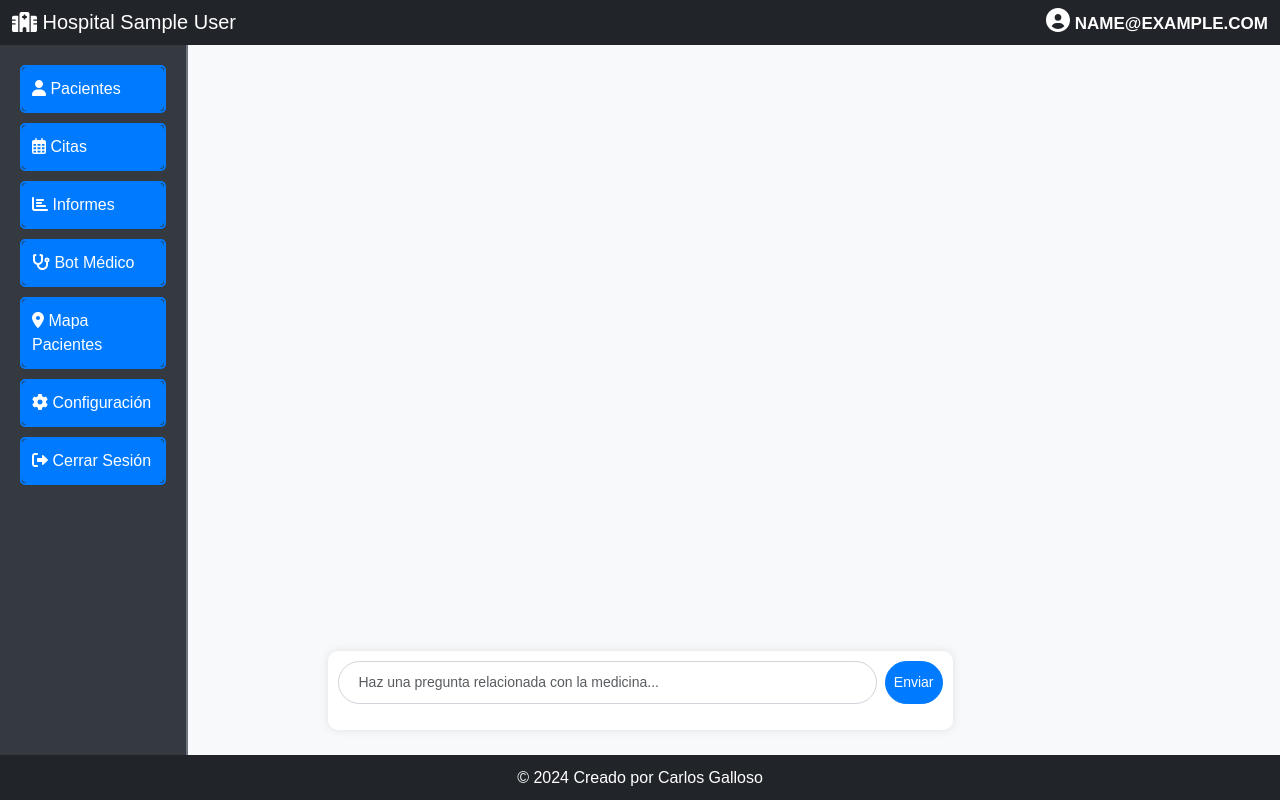
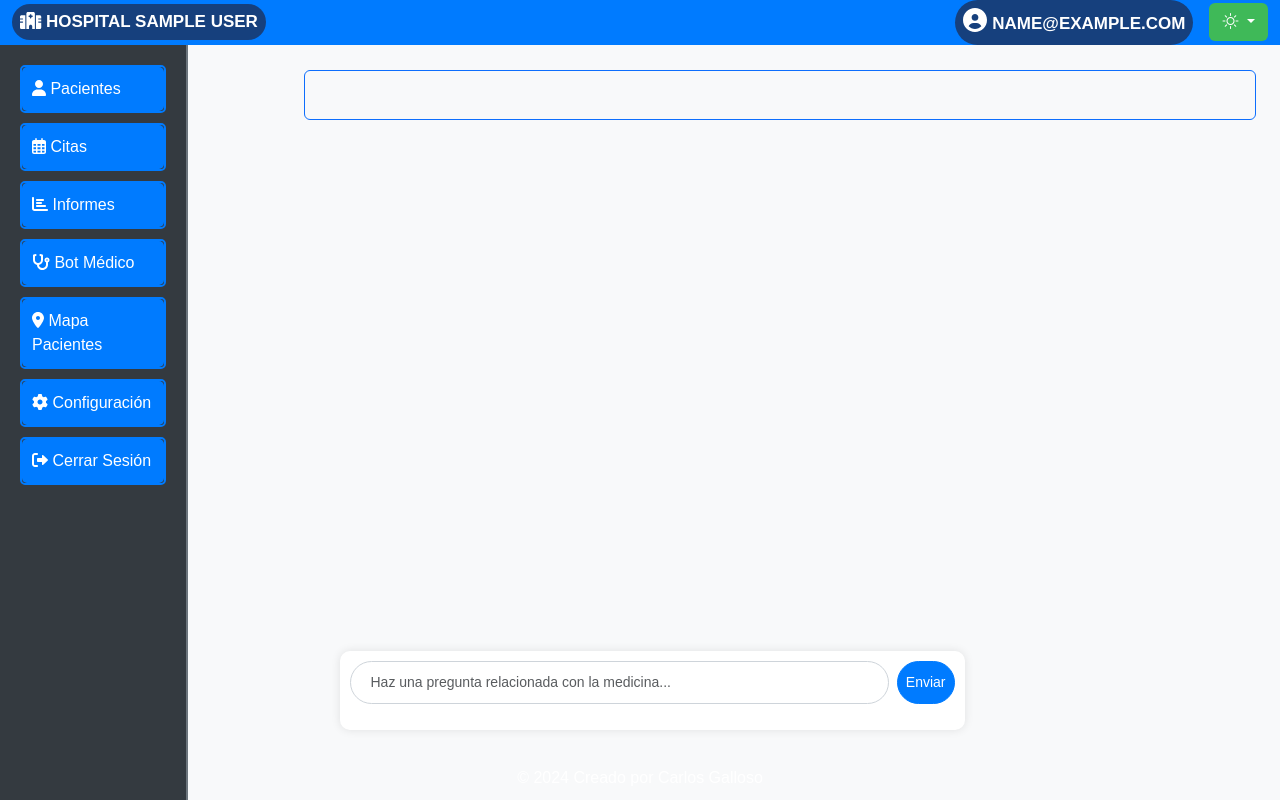
Before and after one commit to CarlosGM28/control_pacientes, a Flask app: page /medico_bot in a window 1280 px wide. Run offline with Flask 3, Linux system fonts and the light colour scheme; the visitor is signed in with stand-in values (Sample User, id 1); data that the repository does not hold is empty; some libraries are stand-ins or nearby versions.

Commit message:
Update ia_medic.html

```diff
--- a/templates/vistas/ia_medic.html
+++ b/templates/vistas/ia_medic.html
@@ -1,18 +1,26 @@
 <!DOCTYPE html>
-<html lang="es">
+<html lang="es" data-bs-theme="auto">
 <head>
     <meta charset="UTF-8">
     <meta name="viewport" content="width=device-width, initial-scale=1.0">
     <title>Registro Personal Médico-Hospital</title>
  <!-- Bootstrap CSS -->
  <link href="https://cdn.jsdelivr.net/npm/bootstrap@5.3.0-alpha1/dist/css/bootstrap.min.css" rel="stylesheet">
+ <link href="https://cdn.jsdelivr.net/npm/bootstrap@5.3.3/dist/css/bootstrap.min.css" rel="stylesheet" integrity="sha384-QWTKZyjpPEjISv5WaRU9OFeRpok6YctnYmDr5pNlyT2bRjXh0JMhjY6hW+ALEwIH" crossorigin="anonymous">
+
  <!-- Font Awesome -->
  <link href="https://cdnjs.cloudflare.com/ajax/libs/font-awesome/6.0.0-beta3/css/all.min.css" rel="stylesheet">
  <!-- DataTables CSS -->
  <link rel="stylesheet" type="text/css" href="https://cdn.datatables.net/1.11.5/css/jquery.dataTables.css">
+ <link rel="stylesheet" href="https://cdnjs.cloudflare.com/ajax/libs/animate.css/4.1.1/animate.min.css">
+ <link href="https://cdnjs.cloudflare.com/ajax/libs/bootstrap-icons/1.4.1/font/bootstrap-icons.min.css" rel="stylesheet">
+<link rel="stylesheet" href="https://cdnjs.cloudflare.com/ajax/libs/font-awesome/5.15.3/css/all.min.css">
+
  <!-- CSS personalizado -->
+ <link rel="stylesheet" href="{{ url_for('static', filename='css/custom-theme.css') }}">
+ <link rel="stylesheet" href="{{ url_for('static', filename='css/theme_dark.css') }}">
+ <link rel="stylesheet" href="{{ url_for('static', filename='css/personal.css') }}">
  <link rel="stylesheet" href="{{ url_for('static', filename='css/principal.css') }}">
-    <link rel="stylesheet" href="{{ url_for('static', filename='css/personal.css') }}">
     <style>
         #form-container {
             position: fixed;
@@ -37,14 +45,26 @@
 </head>
 <body>
     <!-- Encabezado -->
-    <nav id="encabezado" class="navbar navbar-dark bg-dark">
+    <nav id="encabezado" class="navbar navbar-dark" style="background-color: #007bff;">
         <div class="container-fluid d-flex justify-content-between align-items-center">
-            <span class="navbar-brand mb-0 h1">
-                <i class="fas fa-hospital"></i>  Hospital {{ nombre_hospital }}
+            <span class="navbar-brand mb-0 h1" style="color: white; font-size: 17px; font-weight: bold; text-transform: uppercase; background-color: #16407d; padding: 8px; border-radius: 40px;">
+                <i class="fas fa-hospital"></i> Hospital {{ nombre_hospital }}
             </span>
-            <span class="navbar-text" style="color: white; font-size: 17px; font-weight: bold; text-transform: uppercase;">
+            <div class="d-flex align-items-center">
+                <span class="navbar-text" style="color: white; font-size: 17px; font-weight: bold; text-transform: uppercase; background-color: #16407d; padding: 8px; border-radius: 40px;">
                     <i class="fas fa-user-circle" style="margin-right: 5px; font-size: 24px;"></i>{{ user_email }}
                 </span>
+                <div class="dropdown ms-3">
+                    <button class="btn dropdown-toggle" type="button" id="themeDropdown" style="background-color: #3fb958; color: #ffff;" data-bs-toggle="dropdown" aria-expanded="false">
+                        <i id="theme-icon" class="bi bi-brightness-high"></i>
+                    </button>
+                    <ul class="dropdown-menu dropdown-menu-end" aria-labelledby="themeDropdown">
+                        <li><button class="dropdown-item" data-bs-theme-value="auto"><i class="bi bi-toggle2-on"></i> Auto</button></li>
+                        <li><button class="dropdown-item" data-bs-theme-value="light"><i class="bi bi-brightness-high"></i> Día</button></li>
+                        <li><button class="dropdown-item" data-bs-theme-value="dark"><i class="bi bi-moon"></i> Noche</button></li>
+                    </ul>
+                </div>
+            </div>
         </div>
     </nav>
 
@@ -69,16 +89,16 @@
             </div>
 
             <!-- Contenido principal -->
-            <div id="contenido" class="main-content-expanded col">
-                <div id="respuesta" class="flex-grow-1" style="padding: 10px;">
+            <div id="contenido" class="main-content-expanded col d-flex justify-content-center align-items-center">
+                <div class="container" style="margin-top: 25px;">
+                    <div id="respuesta" class="flex-grow-1 align-self-start p-4 border border-primary rounded" style="max-height: 650px; overflow-y: auto;">
                         {% if respuesta %}
-                        <div>
                             {{ respuesta | safe }}
-                        </div>
                         {% endif %}
                     </div>
                 </div>
             </div>
+
     </div>
 
     <!-- Formulario fijado -->
@@ -109,7 +129,7 @@
     </div>
 </div>
 
-    <footer class="bg-dark text-center text-white fixed-bottom" style="height: 45px;">
+<footer class="text-center text-white fixed-bottom" style="height: 45px;">
     <div class="container h-100 d-flex align-items-center justify-content-center">
         <div class="row w-100">
             <div class="col-lg-12">
@@ -122,13 +142,19 @@
 <!-- Bootstrap JS -->
 <script src="https://cdnjs.cloudflare.com/ajax/libs/jquery/3.6.0/jquery.min.js"></script>
 <script src="https://cdnjs.cloudflare.com/ajax/libs/twitter-bootstrap/5.3.0/js/bootstrap.bundle.min.js"></script>
+<script src="https://cdn.datatables.net/1.11.5/js/jquery.dataTables.min.js"></script>
+<script src="https://cdn.datatables.net/1.11.5/js/dataTables.bootstrap5.min.js"></script>
+<script src="https://code.jquery.com/jquery-3.5.1.slim.min.js"></script>
+<script src="https://cdn.jsdelivr.net/npm/@popperjs/core@2.5.4/dist/umd/popper.min.js"></script>
+<script src="https://stackpath.bootstrapcdn.com/bootstrap/4.5.2/js/bootstrap.min.js"></script>
 <!-- Font Awesome -->
 <script src="https://cdnjs.cloudflare.com/ajax/libs/font-awesome/6.0.0-beta3/js/all.min.js"></script>
 <!-- jQuery -->
 <script src="https://code.jquery.com/jquery-3.6.0.min.js"></script>
 <!-- DataTables JS -->
-    <script src="https://cdn.datatables.net/1.11.5/js/jquery.dataTables.min.js"></script>
+<script type="text/javascript" charset="utf8" src="https://cdn.datatables.net/1.11.5/js/jquery.dataTables.js"></script>
     <!-- Script personalizado -->
+    <script src="{{ url_for('static', filename='js/theme-switcher.js') }}"></script>
     <script src="{{ url_for('static', filename='js/personal.js') }}"></script>
 </body>
 </html>
```
Lines whose indentation alone changed are shown as unchanged.
